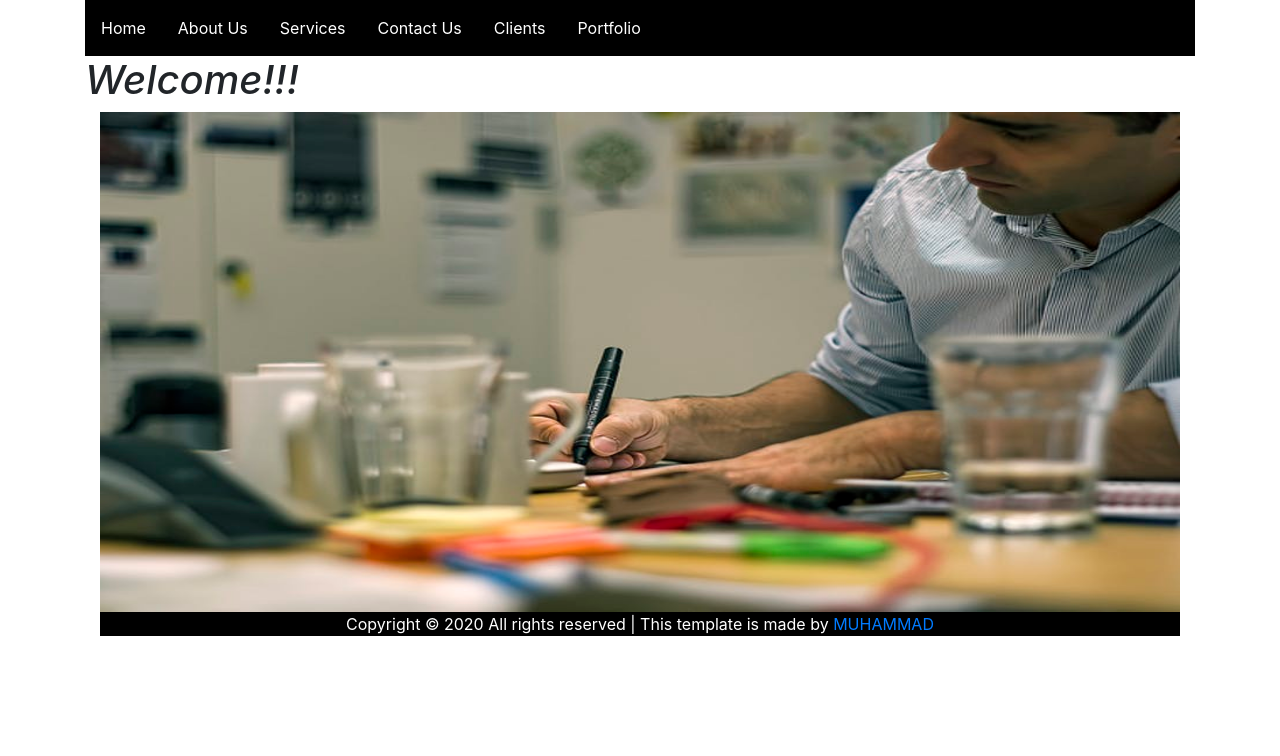
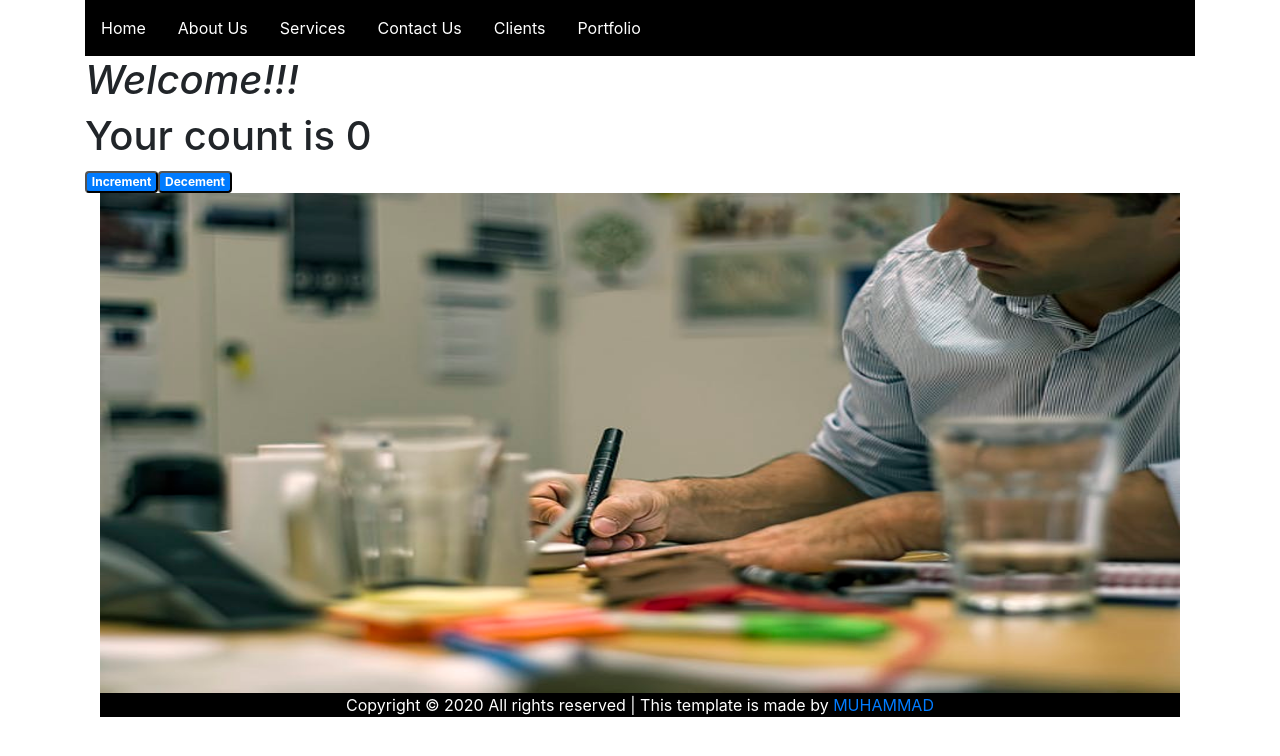
Before and after one commit to Muhammedojo/React, a React (Create React App) app: page / in a window 1280 px wide. Shown: the top 756 px of the page. Built offline with nearby package versions, Linux system fonts and the light colour scheme.

Commit message:
adding count to home page

```diff
--- a/src/App.js
+++ b/src/App.js
@@ -9,7 +9,7 @@ import Footer from './component/Footer'
 function App() {
   return (
      <div className="container">
-        <Nav />
+        <Nav hello={5}/>
         <Home/>
         <Footer/>
       </div>
--- a/src/component/home.jsx
+++ b/src/component/home.jsx
@@ -1,17 +1,32 @@
-import React, {Fragment} from 'react';
 import 'bootstrap/dist/css/bootstrap.css';
+import React, {Fragment,useEffect} from 'react';
 import job7 from '../job7.jpg';
 function Home() {
+    // let initialValue= 0;
+    const [count, setCount]= React.useState(0)
+    const handleIncrement = () => {
+        setCount(count + 1)
+    }
+       const handleDecrement = () => {
+           setCount(count -1)
+       }
 
+    useEffect(()=>{
+        console.log(count)
+    },[count])
     return (
-        <Fragment>
+        <React.Fragment>
         <div>
             <h1><i>Welcome!!!</i></h1>
+    <h1>Your count is {count}</h1>
+                <button onClick={handleIncrement}className="badge badge-primary">Increment</button>
+                <button onClick={handleDecrement}className="badge badge-primary">Decement</button>
         </div>
             <div className="container-fluid">
+
                 <img src={job7} alt="image" style={{ width: "100%", height: "500px" }}/>
             </div>
-        </Fragment>
+        </React.Fragment>
     );
 }
 
@@ -19,3 +34,43 @@ function Home() {
 
 
 export default Home
+
+// import React, {Component,Fragment} from 'react'
+// import job7 from '../job7.jpg';
+
+
+// class Home extends Component{
+//     constructor(props){
+//         super(props);
+//         this.state = {
+//             count: 0
+//         }
+//         this.handleIncrement = this.handleIncrement.bind(this)
+//     }
+//     handleIncrement(){
+//         this.setState({
+//             count : this.state.count + 1
+//         })
+//     }
+//     componentWillMount(){
+
+//     }
+//     render(){
+//         return(
+
+//             <Fragment>
+//              <h1><i>Welcome!!!</i></h1>
+//      <h1>Your count is {this.state.count}</h1>
+//                  <button onClick={this.handleIncrement}>Increment</button>
+//                  <button>Decement</button>
+
+//              <div className="container-fluid">
+//                  <img src={job7} alt="image" style={{ width: "100%", height: "500px" }}/>
+
+//              </div>
+//          </Fragment>
+//         )
+//     }
+// }
+
+// export default Home;
```
